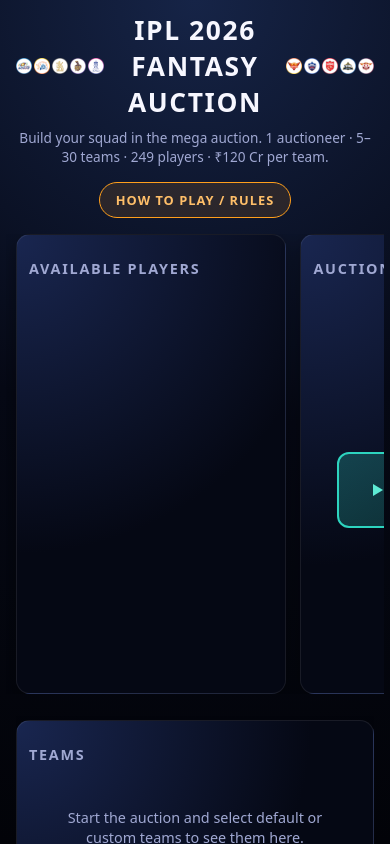
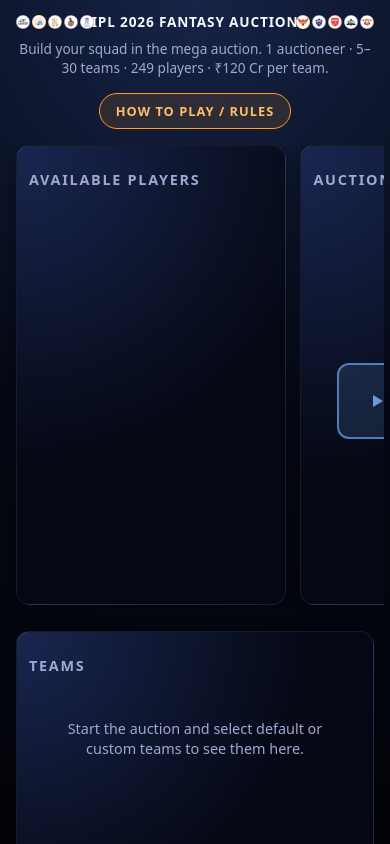
Before and after one commit to shashidharreddy1262/IPL-Auction, a React (Vite) app: page / in a window 390 px wide. Shown: the top 844 px of the page. Built offline with nearby package versions, Linux system fonts and the light colour scheme.

Commit message:
css header changes

```diff
--- a/src/App.css
+++ b/src/App.css
@@ -15,12 +15,12 @@
   text-align: center;
 }
 
-/* Single row: [logos left] [title] [logos right] – logos kept small so it fits on one line */
+/* Single row: [logos left] [title] [logos right] – generous gap for breathing room, especially on mobile */
 .app-header-logos-row {
   display: flex;
   align-items: center;
   justify-content: space-between;
-  gap: 8px;
+  gap: 32px;
   margin-bottom: 10px;
   flex-wrap: nowrap;
 }
@@ -33,11 +33,11 @@
 }
 
 .app-header-teams--left {
-  justify-content: flex-start;
+  justify-content: flex-end;
 }
 
 .app-header-teams--right {
-  justify-content: flex-end;
+  justify-content: flex-start;
 }
 
 .app-header-brand {
@@ -46,27 +46,32 @@
   display: flex;
   align-items: center;
   justify-content: center;
+  padding: 0 16px;
 }
 
 .app-header-team-logo {
-  width: 28px;
-  height: 28px;
+  width: 22px;
+  height: 22px;
   object-fit: contain;
 }
 
 /* Scale down logos and title so same row fits on all screen sizes */
 @media (max-width: 960px) {
   .app-header-team-logo {
-    width: 24px;
-    height: 24px;
+    width: 20px;
+    height: 20px;
   }
 
   .app-header-logos-row {
-    gap: 6px;
+    gap: 24px;
   }
 
   .app-header-teams {
     gap: 3px;
+  }
+
+  .app-header-brand {
+    padding: 0 12px;
   }
 
   .app-title-main {
@@ -80,12 +85,12 @@
 
 @media (max-width: 640px) {
   .app-header-team-logo {
-    width: 20px;
-    height: 20px;
+    width: 18px;
+    height: 18px;
   }
 
   .app-header-logos-row {
-    gap: 4px;
+    gap: 20px;
     margin-bottom: 8px;
   }
 
@@ -93,8 +98,12 @@
     gap: 2px;
   }
 
+  .app-header-brand {
+    padding: 0 10px;
+  }
+
   .app-title-main {
-    font-size: 1rem;
+    font-size: 0.9rem;
   }
 
   .app-subtitle {
@@ -109,16 +118,21 @@
 
 @media (max-width: 480px) {
   .app-header-team-logo {
-    width: 16px;
-    height: 16px;
+    width: 14px;
+    height: 14px;
   }
 
   .app-header-logos-row {
-    gap: 3px;
+    gap: 16px;
+  }
+
+  .app-header-brand {
+    padding: 0 8px;
   }
 
   .app-title-main {
-    font-size: 0.85rem;
+    font-size: 0.7rem;
+    letter-spacing: 0.02em;
   }
 
   .app-subtitle {
@@ -127,12 +141,32 @@
   }
 }
 
+@media (max-width: 380px) {
+  .app-header-team-logo {
+    width: 12px;
+    height: 12px;
+  }
+
+  .app-header-logos-row {
+    gap: 12px;
+  }
+
+  .app-header-brand {
+    padding: 0 6px;
+  }
+
+  .app-title-main {
+    font-size: 0.65rem;
+    letter-spacing: 0.02em;
+  }
+}
+
 .app-title-main {
   margin: 0;
-  font-size: 1.65rem;
+  font-size: clamp(0.7rem, 3.5vw, 1.65rem);
   letter-spacing: 0.06em;
   color: var(--text-main);
-  white-space: normal;
+  white-space: nowrap;
 }
 
 .app-subtitle {
--- a/src/components/AuctionPanel/AuctionPanel.css
+++ b/src/components/AuctionPanel/AuctionPanel.css
@@ -1,6 +1,8 @@
+/* Keep same navy gradient as other panels – never pure black */
 .auction-panel {
   position: relative;
   min-height: 0;
+  background: radial-gradient(circle at top left, #192650 0%, #050814 60%);
 }
 
 .auction-empty {
@@ -49,9 +51,9 @@
   gap: 10px;
   padding: 14px 32px;
   border-radius: 12px;
-  border: 2px solid #2dd4bf;
-  background: linear-gradient(135deg, rgba(45, 212, 191, 0.25) 0%, rgba(45, 212, 191, 0.12) 100%);
-  color: #5eead4;
+  border: 2px solid var(--accent-blue);
+  background: var(--accent-blue-soft);
+  color: var(--accent-blue-strong);
   font-size: 1rem;
   font-weight: 600;
   text-transform: uppercase;
@@ -61,9 +63,9 @@
 }
 
 .auction-start-btn:hover {
-  background: linear-gradient(135deg, rgba(45, 212, 191, 0.35) 0%, rgba(45, 212, 191, 0.2) 100%);
-  border-color: #5eead4;
-  color: #99f6e4;
+  background: rgba(79, 124, 186, 0.35);
+  border-color: var(--accent-blue-strong);
+  color: #a8c8ec;
   transform: translateY(-1px);
 }
 
--- a/src/components/RulesModal/RulesModal.css
+++ b/src/components/RulesModal/RulesModal.css
@@ -80,7 +80,7 @@
 .rules-modal-body h3 {
   margin: 0 0 8px;
   font-size: 0.9rem;
-  color: var(--accent-strong);
+  color: var(--accent-blue-strong);
   text-transform: uppercase;
   letter-spacing: 0.06em;
 }
--- a/src/components/TeamSetupModal/TeamSetupModal.css
+++ b/src/components/TeamSetupModal/TeamSetupModal.css
@@ -8,9 +8,16 @@
   z-index: 1100;
   padding: 24px 20px 20px;
   overflow-y: auto;
+  scrollbar-width: none;
+  -ms-overflow-style: none;
+  -webkit-overflow-scrolling: touch;
 }
 
-/* When embedded, overlay is inside Auctioneer panel only – does not cover header */
+.team-setup-overlay::-webkit-scrollbar {
+  display: none;
+}
+
+/* When embedded, overlay is inside Auctioneer panel only – dark navy, not pure black */
 .team-setup-overlay--embedded {
   position: absolute;
   inset: 0;
@@ -21,7 +28,14 @@
   display: flex;
   align-items: center;
   justify-content: center;
-  background: rgba(0, 0, 0, 0.85);
+  background: rgba(5, 14, 32, 0.92);
+  scrollbar-width: none;
+  -ms-overflow-style: none;
+  -webkit-overflow-scrolling: touch;
+}
+
+.team-setup-overlay--embedded::-webkit-scrollbar {
+  display: none;
 }
 
 .team-setup-modal {
@@ -76,6 +90,13 @@
 .team-setup-body {
   padding: 20px;
   overflow-y: auto;
+  scrollbar-width: none;
+  -ms-overflow-style: none;
+  -webkit-overflow-scrolling: touch;
+}
+
+.team-setup-body::-webkit-scrollbar {
+  display: none;
 }
 
 .team-setup-intro {
@@ -105,9 +126,15 @@
   transition: background 0.2s, border-color 0.2s;
 }
 
-.team-setup-option:hover {
+.team-setup-option:hover,
+.team-setup-option:focus {
   background: rgba(255, 255, 255, 0.08);
-  border-color: var(--accent);
+  border-color: var(--accent-blue);
+  outline: none;
+}
+
+.team-setup-option:focus-visible {
+  box-shadow: 0 0 0 2px var(--accent-blue-soft);
 }
 
 .team-setup-option-title {
@@ -150,7 +177,7 @@
 
 .team-setup-count-input:focus {
   outline: none;
-  border-color: var(--accent);
+  border-color: var(--accent-blue);
 }
 
 .team-setup-count-input::placeholder {
@@ -177,12 +204,12 @@
 }
 
 .team-setup-btn--primary {
-  background: linear-gradient(135deg, #0d9488, #0f766e);
+  background: linear-gradient(135deg, var(--accent-blue), #3d6ba8);
   color: #fff;
 }
 
 .team-setup-btn--primary:hover:not(:disabled) {
-  background: linear-gradient(135deg, #14b8a6, #0d9488);
+  background: linear-gradient(135deg, var(--accent-blue-strong), var(--accent-blue));
 }
 
 .team-setup-btn:disabled {
@@ -238,7 +265,7 @@
 
 .team-setup-name-input:focus {
   outline: none;
-  border-color: var(--accent);
+  border-color: var(--accent-blue);
 }
 
 .team-setup-name-input::placeholder {
--- a/src/components/TeamSetupModal/TeamSetupModal.tsx
+++ b/src/components/TeamSetupModal/TeamSetupModal.tsx
@@ -92,11 +92,14 @@ const TeamSetupModal: React.FC<TeamSetupModalProps> = ({
       <div className="team-setup-modal" onClick={(e) => e.stopPropagation()}>
         <div className="team-setup-header">
           <h2 id="team-setup-title">Select teams before starting the auction</h2>
-          {step === 'choose' && (
-            <button type="button" className="team-setup-close" onClick={onClose} aria-label="Close">
-              ×
-            </button>
-          )}
+          <button
+            type="button"
+            className="team-setup-close"
+            onClick={() => (step === 'choose' ? onClose() : handleBack())}
+            aria-label={step === 'choose' ? 'Close' : 'Back'}
+          >
+            ×
+          </button>
         </div>
 
         <div className="team-setup-body">
--- a/src/index.css
+++ b/src/index.css
@@ -4,6 +4,10 @@
   --accent: #ff9f1c;
   --accent-soft: rgba(255, 159, 28, 0.15);
   --accent-strong: #ffbf69;
+  /* Blue/navy UI accent for header buttons and modals – in sync with app theme */
+  --accent-blue: #4f7cba;
+  --accent-blue-soft: rgba(79, 124, 186, 0.2);
+  --accent-blue-strong: #6b9bd1;
   --border-subtle: rgba(255, 255, 255, 0.08);
   --text-main: #f7f7ff;
   --text-muted: #a0a8d2;
```
